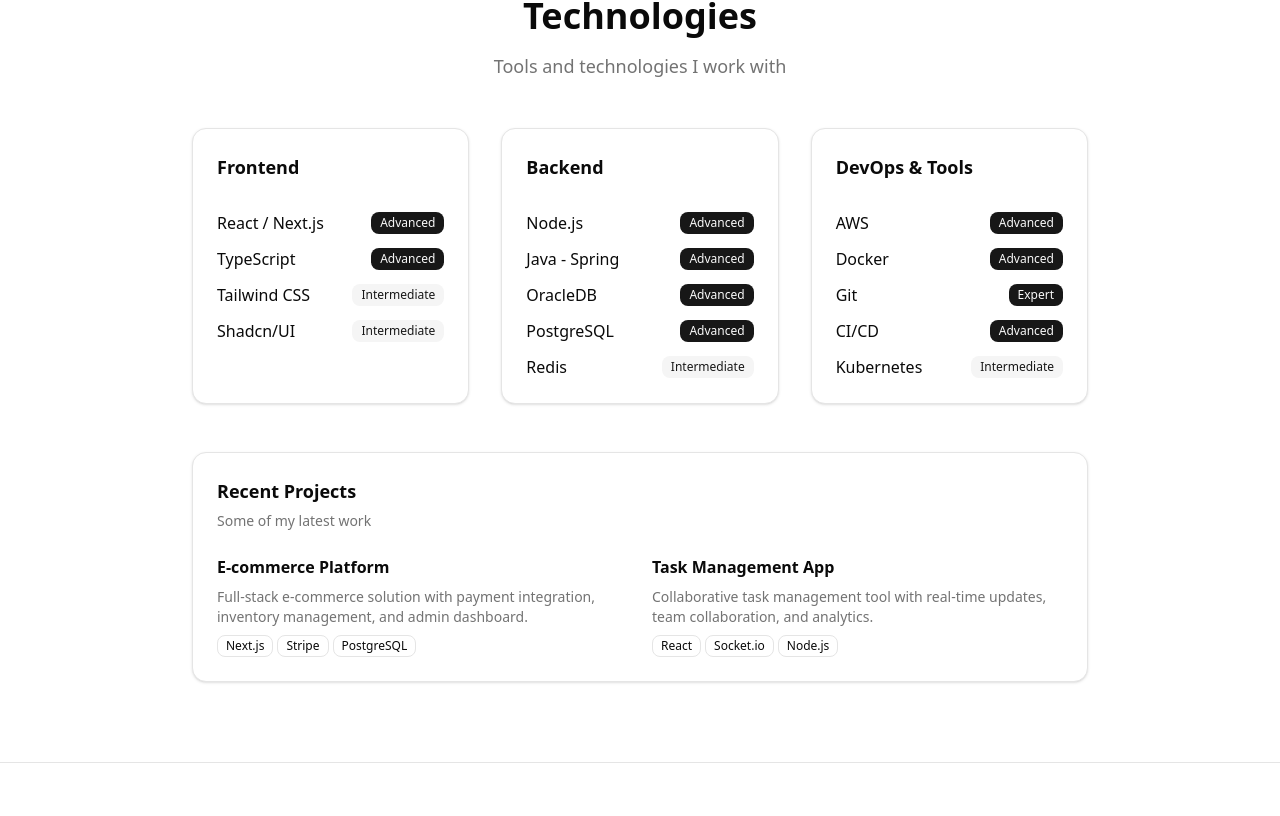
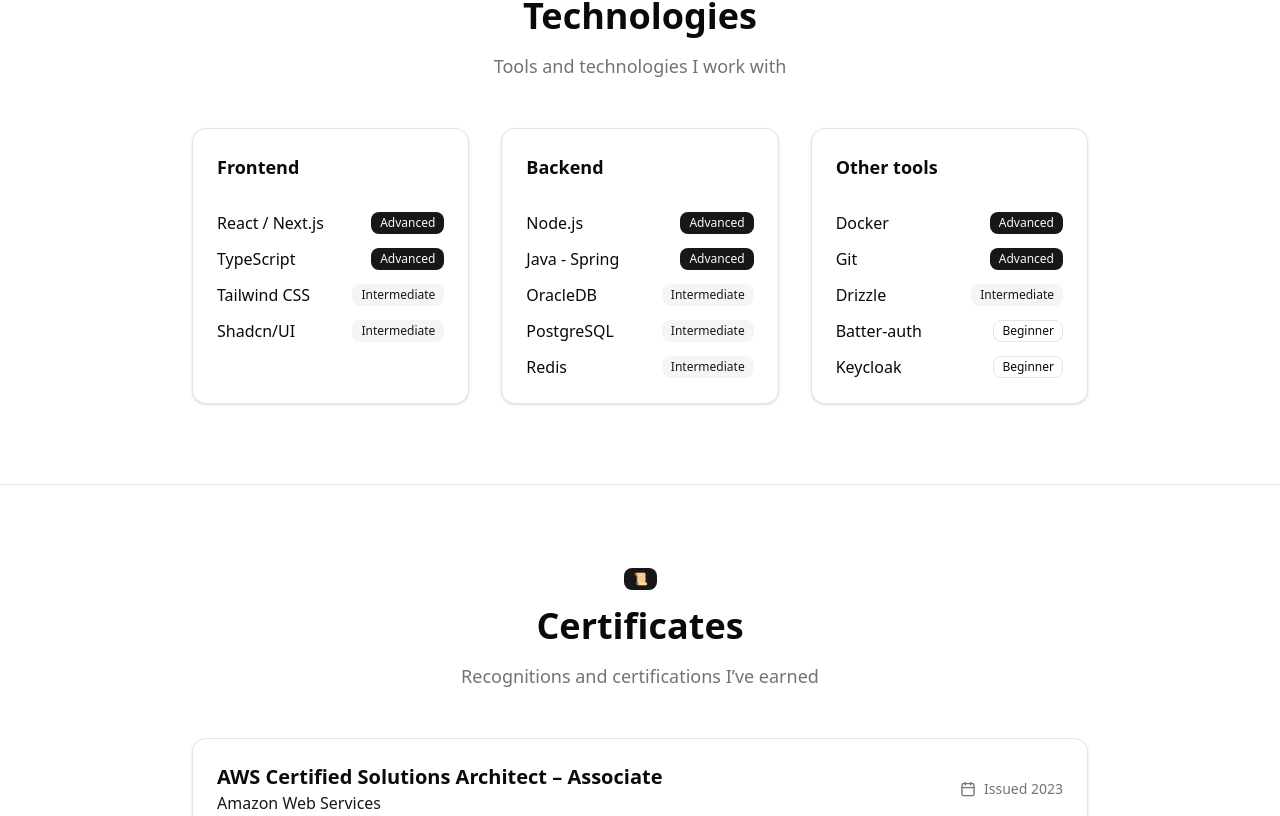
Before and after one commit to lucasSSalgado/portfolio, a Next.js app: page /en in a window 1280 px wide. Shown: the part 2024-2840 px from the top of the page. Built offline with nearby package versions, Linux system fonts and the light colour scheme.

Commit message:
more content

```diff
--- a/messages/en.json
+++ b/messages/en.json
@@ -13,7 +13,9 @@
       "title": "Technologies",
       "subtitle": "Tools and technologies I work with",
       "advenced": "Advanced",
-      "intermediate": "Intermediate"
+      "intermediate": "Intermediate",
+      "begginer": "Beginner",
+      "other_tools": "Other tools"
     },
     "about": {
       "title": "How am I",
--- a/messages/pt.json
+++ b/messages/pt.json
@@ -13,7 +13,9 @@
       "title": "Tecnologias",
       "subtitle": "Ferramentas e tecnologias que trabalho",
       "advenced": "Avançado",
-      "intermediate": "Intermediário"
+      "intermediate": "Intermediário",
+      "begginer": "Iniciante",
+      "other_tools": "Outras ferramentas"
     },
     "about": {
       "title": "Sobre mim",
--- a/src/app/[locale]/page.tsx
+++ b/src/app/[locale]/page.tsx
@@ -285,11 +285,11 @@
 									</div>
 									<div className="flex justify-between items-center">
 										<span>OracleDB</span>
-										<Badge>{t("tecnologies.advenced")}</Badge>
+										<Badge variant="secondary">{t("tecnologies.intermediate")}</Badge>
 									</div>
 									<div className="flex justify-between items-center">
 										<span>PostgreSQL</span>
-										<Badge>{t("tecnologies.advenced")}</Badge>
+										<Badge variant="secondary">{t("tecnologies.intermediate")}</Badge>
 									</div>
 									<div className="flex justify-between items-center">
 										<span>Redis</span>
@@ -301,83 +301,35 @@
 
 						<Card>
 							<CardHeader>
-								<CardTitle className="text-lg">DevOps & Tools</CardTitle>
+								<CardTitle className="text-lg">{t("tecnologies.other_tools")}</CardTitle>
 							</CardHeader>
 							<CardContent>
 								<div className="space-y-3">
 									<div className="flex justify-between items-center">
-										<span>AWS</span>
-										<Badge>Advanced</Badge>
-									</div>
-									<div className="flex justify-between items-center">
 										<span>Docker</span>
-										<Badge>Advanced</Badge>
+										<Badge>{t("tecnologies.advenced")}</Badge>
 									</div>
 									<div className="flex justify-between items-center">
 										<span>Git</span>
-										<Badge>Expert</Badge>
+										<Badge>{t("tecnologies.advenced")}</Badge>
 									</div>
 									<div className="flex justify-between items-center">
-										<span>CI/CD</span>
-										<Badge>Advanced</Badge>
+										<span>Drizzle</span>
+										<Badge variant="secondary">{t("tecnologies.intermediate")}</Badge>
 									</div>
 									<div className="flex justify-between items-center">
-										<span>Kubernetes</span>
-										<Badge variant="secondary">Intermediate</Badge>
+										<span>Batter-auth</span>
+										<Badge variant="outline">{t("tecnologies.begginer")}</Badge>
+									</div>
+									<div className="flex justify-between items-center">
+										<span>Keycloak</span>
+										<Badge variant="outline">{t("tecnologies.begginer")}</Badge>
 									</div>
 								</div>
 							</CardContent>
 						</Card>
 					</div>
 
-					<div className="mt-12">
-						<Card>
-							<CardHeader>
-								<CardTitle className="text-lg">Recent Projects</CardTitle>
-								<CardDescription>Some of my latest work</CardDescription>
-							</CardHeader>
-							<CardContent>
-								<div className="grid md:grid-cols-2 gap-6">
-									<article className="space-y-2">
-										<h4 className="font-semibold">E-commerce Platform</h4>
-										<p className="text-sm text-muted-foreground">
-											Full-stack e-commerce solution with payment integration,
-											inventory management, and admin dashboard.
-										</p>
-										<div className="flex flex-wrap gap-1">
-											<Badge variant="outline" className="text-xs">
-												Next.js
-											</Badge>
-											<Badge variant="outline" className="text-xs">
-												Stripe
-											</Badge>
-											<Badge variant="outline" className="text-xs">
-												PostgreSQL
-											</Badge>
-										</div>
-									</article>
-									<article className="space-y-2">
-										<h4 className="font-semibold">Task Management App</h4>
-										<p className="text-sm text-muted-foreground">
-											Collaborative task management tool with real-time updates,
-											team collaboration, and analytics.
-										</p>
-										<div className="flex flex-wrap gap-1">
-											<Badge variant="outline" className="text-xs">
-												React
-											</Badge>
-											<Badge variant="outline" className="text-xs">
-												Socket.io
-											</Badge>
-											<Badge variant="outline" className="text-xs">
-												Node.js
-											</Badge>
-										</div>
-									</article>
-								</div>
-							</CardContent>
-						</Card>
-					</div>
 				</div>
 			</section>
 
@@ -628,7 +580,7 @@
 			<footer className="py-8 px-4 border-t bg-muted/30">
 				<div className="container mx-auto max-w-4xl text-center">
 					<p className="text-muted-foreground">
-						© 2024 John Developer. Built with Next.js and Tailwind CSS.
+						© 2025 Lucas S. Salgado. Built with Next.js and Tailwind CSS.
 					</p>
 					<BackToTopLink />
 				</div>
```
